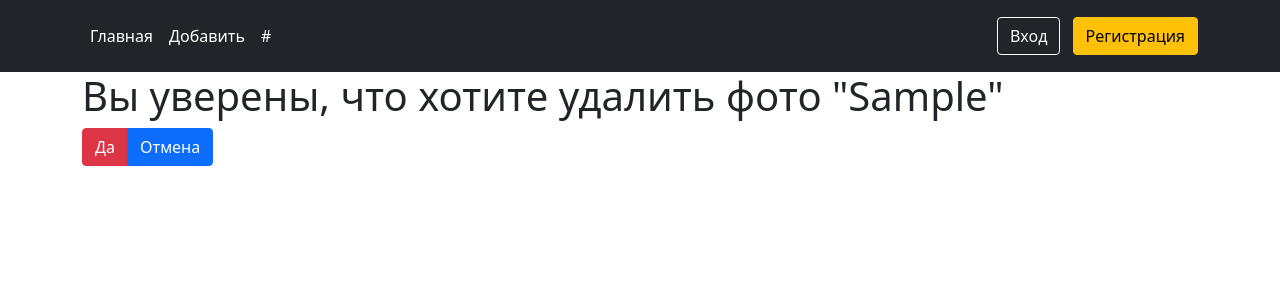
After one commit to faralost/Photo-Gallery, a Django app: page /photo/1/delete/ in a window 1280 px wide. The commit adds this page. Shown: the top 300 px of the page. Run offline with Django 4.2, Linux system fonts and the light colour scheme; tables that the repository leaves empty hold one stand-in row (values such as "Sample post"); some libraries are stand-ins or nearby versions.

Commit message:
added delete view of photo

```diff
--- /dev/null
+++ b/webapp/templates/photos/delete.html
@@ -0,0 +1,14 @@
+{% extends 'base.html' %}
+
+{% block title %}Удаление{% endblock %}
+
+{% block content %}
+    <h1>Вы уверены, что хотите удалить фото "{{ photo.caption }}"</h1>
+    <form action="{% url "webapp:photo_delete" photo.pk %}" method="post">
+        {% csrf_token %}
+        <div class="btn-group">
+            <button class="btn btn-danger" type="submit">Да</button>
+            <a class="btn btn-primary" href="{% url 'webapp:photo_detail' photo.pk %}">Отмена</a>
+        </div>
+    </form>
+{% endblock %}
--- a/webapp/templates/photos/detail.html
+++ b/webapp/templates/photos/detail.html
@@ -19,7 +19,7 @@
                     {% endif %}
                     <div class="btn-group">
                         <a class="btn btn-primary" href="{% url 'webapp:photo_update' photo.pk %}">Изменить</a>
-                        <a class="btn btn-danger" href="#">Удалить</a>
+                        <a class="btn btn-danger" href="{% url 'webapp:photo_delete' photo.pk %}">Удалить</a>
                     </div>
                 </div>
             </div>
--- a/webapp/templates/photos/index.html
+++ b/webapp/templates/photos/index.html
@@ -20,7 +20,7 @@
                         {% endif %}
                         <div class="btn-group">
                             <a class="btn btn-primary" href="{% url 'webapp:photo_update' photo.pk %}">Изменить</a>
-                            <a class="btn btn-danger" href="#">Удалить</a>
+                            <a class="btn btn-danger" href="{% url 'webapp:photo_delete' photo.pk %}">Удалить</a>
                         </div>
                     </div>
                 </div>
--- a/webapp/urls.py
+++ b/webapp/urls.py
@@ -1,6 +1,10 @@
 from django.urls import path
 
-from webapp.views.photo import IndexView, PhotoDetailView, PhotoCreateView, PhotoUpdateView
+from webapp.views.photo import (IndexView,
+                                PhotoDetailView,
+                                PhotoCreateView,
+                                PhotoUpdateView,
+                                PhotoDeleteView,)
 
 app_name = 'webapp'
 
@@ -9,4 +13,5 @@ urlpatterns = [
     path('photo/<int:pk>/', PhotoDetailView.as_view(), name='photo_detail'),
     path('photo/add/', PhotoCreateView.as_view(), name='photo_create'),
     path('photo/<int:pk>/update/', PhotoUpdateView.as_view(), name='photo_update'),
+    path('photo/<int:pk>/delete/', PhotoDeleteView.as_view(), name='photo_delete'),
 ]
--- a/webapp/views/photo.py
+++ b/webapp/views/photo.py
@@ -1,4 +1,5 @@
-from django.views.generic import ListView, DetailView, CreateView, UpdateView
+from django.urls import reverse_lazy
+from django.views.generic import ListView, DetailView, CreateView, UpdateView, DeleteView
 
 from webapp.forms import PhotoForm
 from webapp.models import Photo
@@ -42,3 +43,9 @@ class PhotoUpdateView(UpdateView):
         kwargs = super(PhotoUpdateView, self).get_form_kwargs()
         kwargs['user'] = self.request.user
         return kwargs
+
+
+class PhotoDeleteView(DeleteView):
+    model = Photo
+    template_name = 'photos/delete.html'
+    success_url = reverse_lazy('webapp:index')
```
